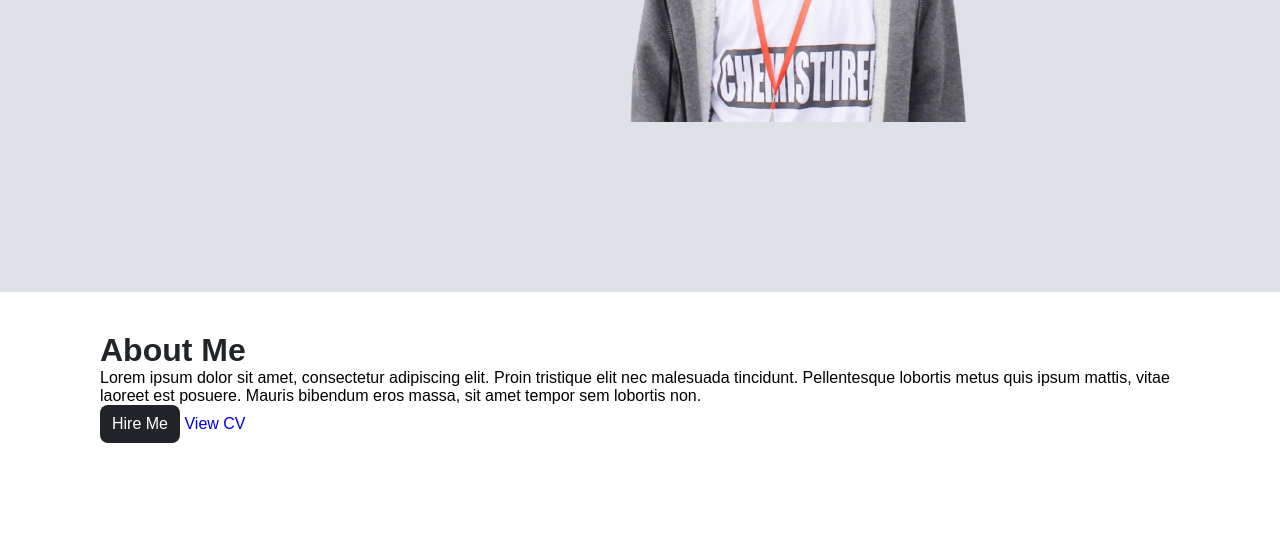
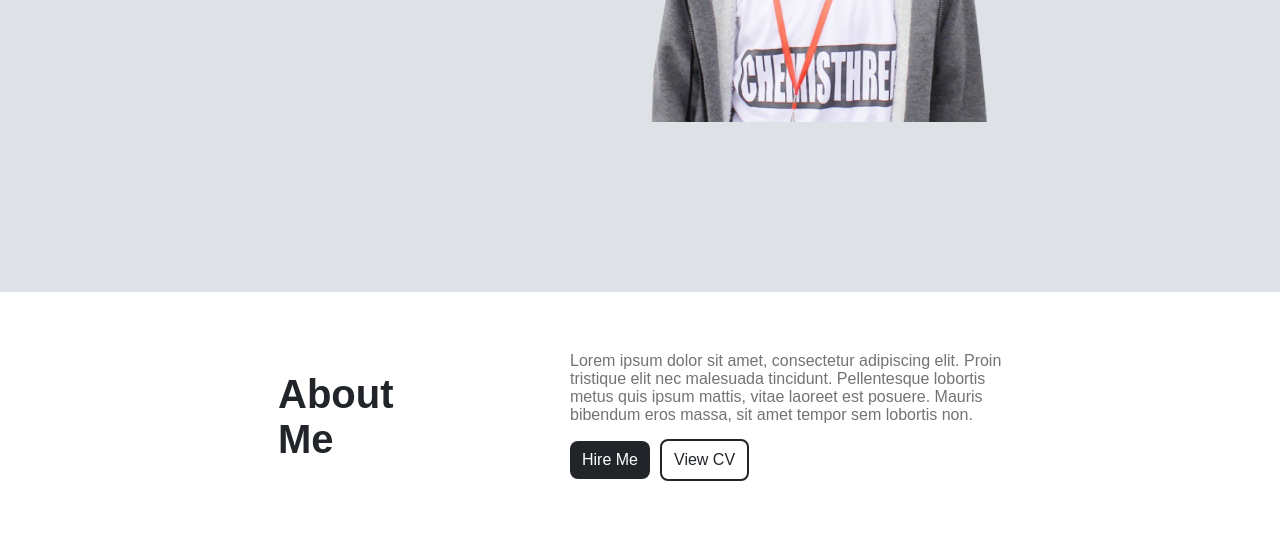
Before and after one commit to HamdyShehiet/R, a plain HTML site: page index.html in a window 1280 px wide. Shown: the part 588-1129 px from the top of the page. Before the commit the page ends 1071 px from the top, so only its background shows below. Drawn offline with Linux system fonts and the light colour scheme.

Commit message:
Add: About Section Style

```diff
--- a/assets/styles/main.css
+++ b/assets/styles/main.css
@@ -6,8 +6,8 @@
 :root {
     --fs-16px:16px;
     --fs-18px:18px;
-    --fs-32px:32px;
     --fs-40px:40px;
+    --fs-50px:50px;
     --fw-600:600;
     --fw-700:700;
     --fw-500:500;
@@ -43,16 +43,18 @@ img{
 }
 h1{
     line-height: 120%;
-    font-size: var(--fs-40px);
+    font-size: var(--fs-50px);
     color: var(--dark-gunmetal);
 }
 .title{
-    font-size: var(--fs-32px);
+    font-size: var(--fs-40px);
     color: var(--dark-gunmetal);
 }
 .hire-me{
     display: inline-block;
     padding: 10px 12px;
+    font-size: var(--fs-16px);
+    font-weight: 500;
     border-radius: 8px;
     background-color: var(--dark-gunmetal);
     color: var(--white);
@@ -120,7 +122,7 @@ header .container .logo a{
     }
 }
 section:not(.hero){
-    padding: 40px 0;
+    padding: 60px 0;
 }
 .hero{
     padding: 80px 0 0 0;
@@ -131,7 +133,7 @@ section:not(.hero){
     flex-wrap: wrap;
     align-items: center;
     justify-content: center;
-    gap: 100px;
+    gap:40px 130px;
     min-height: 100vh;
 }
 .hero .container .info p{
@@ -139,3 +141,36 @@ section:not(.hero){
     font-size: var(--fs-18px);
     color: var(--gray);
 }
+.about-me .container{
+    display: flex;
+    flex-wrap: wrap;
+    align-items: center;
+    justify-content: center;
+    gap:40px 130px;
+}
+.about-me .container .details p{
+    margin-bottom: 15px;
+    font-size: var(--fs-16px);
+    color: var(--gray);
+}
+.about-me .container .details .btn-flex{
+    display: inline-flex;
+    align-items: center;
+    gap: 10px;
+}
+.about-me .container .details .btn-flex a:last-child{
+    padding: 10px 12px;
+    border-radius: 8px;
+    font-size: var(--fs-16px);
+    font-weight: 500;
+    border: 2px solid var(--dark-gunmetal);
+    color: var(--dark-gunmetal);
+}
+@media (min-width:992px) {
+    .about-me .container .details{
+        width: 40%;
+    }
+    .about-me .container h2{
+        width: 15%;
+    }
+}
--- a/index.html
+++ b/index.html
@@ -43,8 +43,10 @@
                 <h2 class="title">About Me</h2>
                 <div class="details">
                     <p>Lorem ipsum dolor sit amet, consectetur adipiscing elit. Proin tristique elit nec malesuada tincidunt. Pellentesque lobortis metus quis ipsum mattis, vitae laoreet est posuere. Mauris bibendum eros massa, sit amet tempor sem lobortis non. </p>
+                    <div class="btn-flex">
                     <a href="#" class="hire-me">Hire Me</a>
-                    <a href="#">View CV</a>
+                    <a href="#" >View CV</a>
+                    </div>
                 </div>
             </div>
         </section>
```
